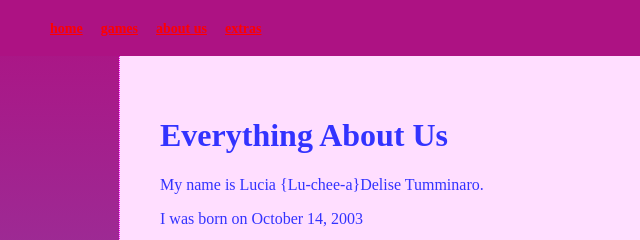
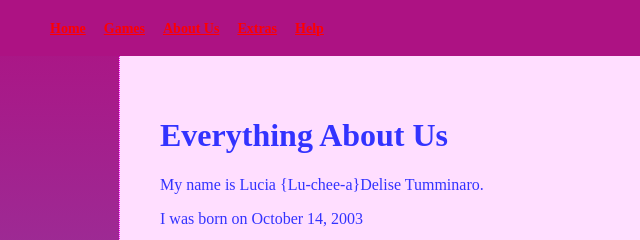
Before and after one commit to lucylubot/lucys-website, a plain HTML site: page about.html in a window 1280 px wide. Shown: the top 240 px of the page, 0-640 px from the left. Drawn offline with Linux system fonts and the light colour scheme.

Commit message:
capitalized things

```diff
--- a/about.html
+++ b/about.html
@@ -7,10 +7,11 @@
 	<body>
 		<div id="menu">
 			<ul>
-				<li><a href="file:///C:/Users/Elliot/Documents/GitHub/lucys-website/index.html">home</a></li>
-				<li><a href="file:///C:/Users/Elliot/Documents/GitHub/lucys-website/games.html">games</a></li>
-				<li><a href="./about_files/about.html">about us</a></li>
-				<li><a href="file:///C:/">extras</a></li>
+				<li><a href="file:///C:/Users/Elliot/Documents/GitHub/lucys-website/index.html">Home</a></li>
+				<li><a href="file:///C:/Users/Elliot/Documents/GitHub/lucys-website/games.html">Games</a></li>
+				<li><a href="./about_files/about.html">About Us</a></li>
+				<li><a href="file:///C:/">Extras</a></li>
+			<li><a href="file:///C:/">Help</a></li>
 			</ul>
 		</div>
 		<div id="container">
```
